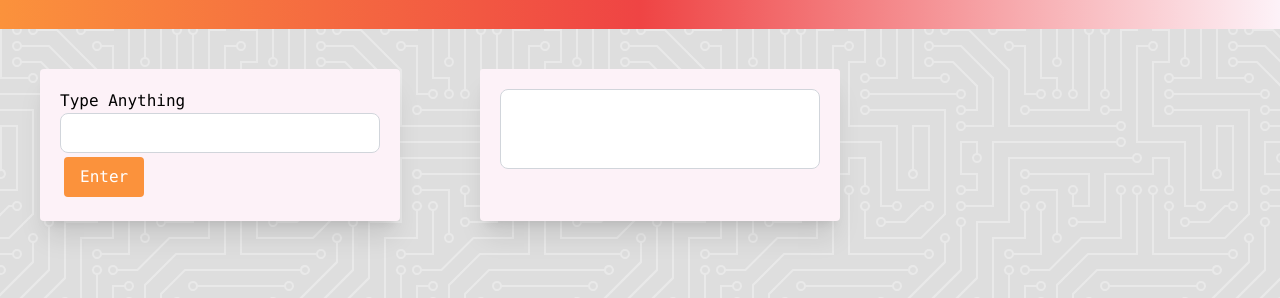
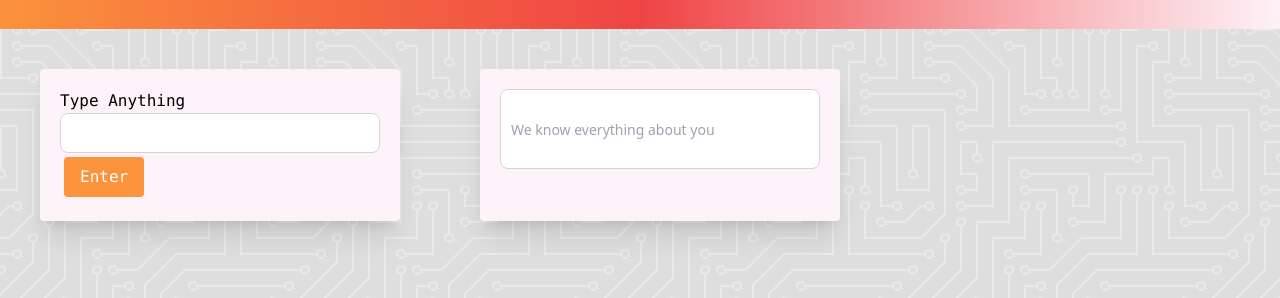
Before and after one commit to MatthewShahamad/Project-1-Grp-10, a plain HTML site: page index.html in a window 1280 px wide. Shown: the part 131-429 px from the top of the page. Drawn offline with nearby package versions, Linux system fonts and the light colour scheme.

Commit message:
Update index.html
adding placeholder text

```diff
--- a/index.html
+++ b/index.html
@@ -50,7 +50,8 @@
             type="text"
             id="ai-text"
             class="content-center border border-gray-300 text-gray-900 text-sm rounded-lg focus:ring-blue-500 focus:border-blue-500 block h-20 w-80 p-2.5 dark:border-gray-600 dark:focus:border-blue-500"
-          />
+            placeholder="We know everything about you"
+                 />
         </form>
       </div>
     </div>
```
